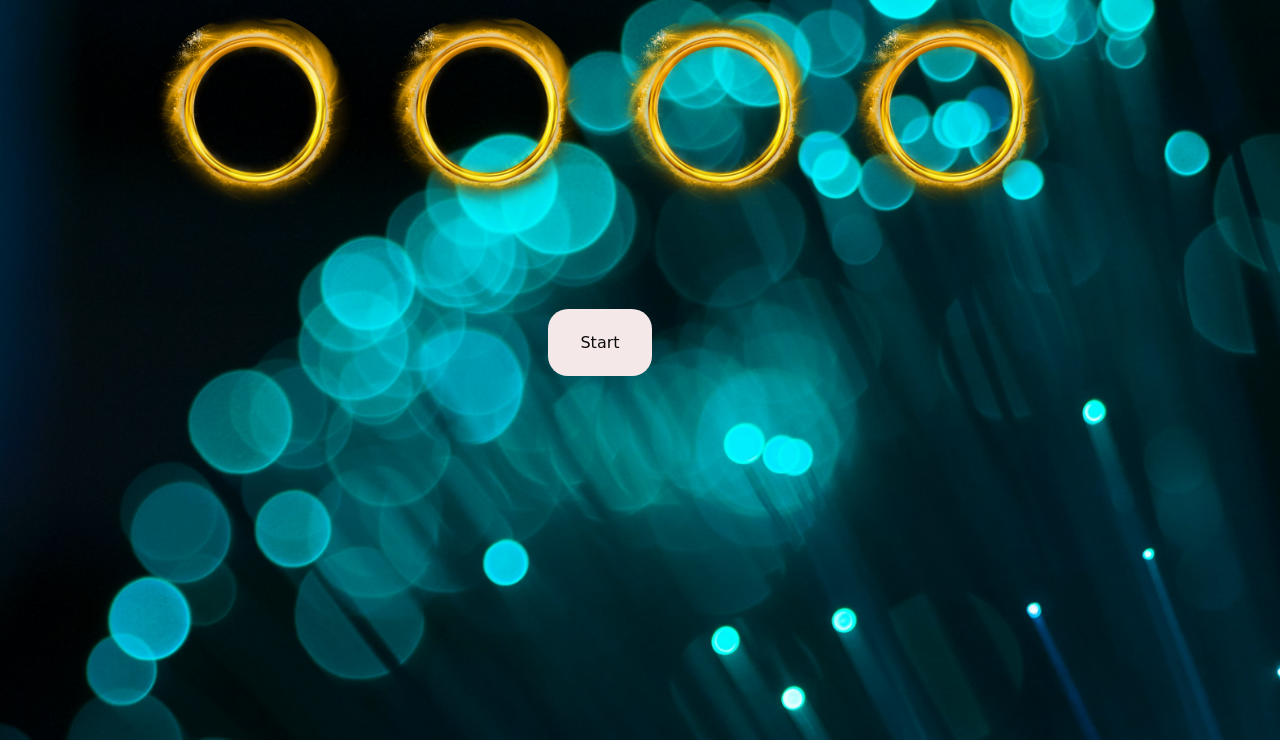
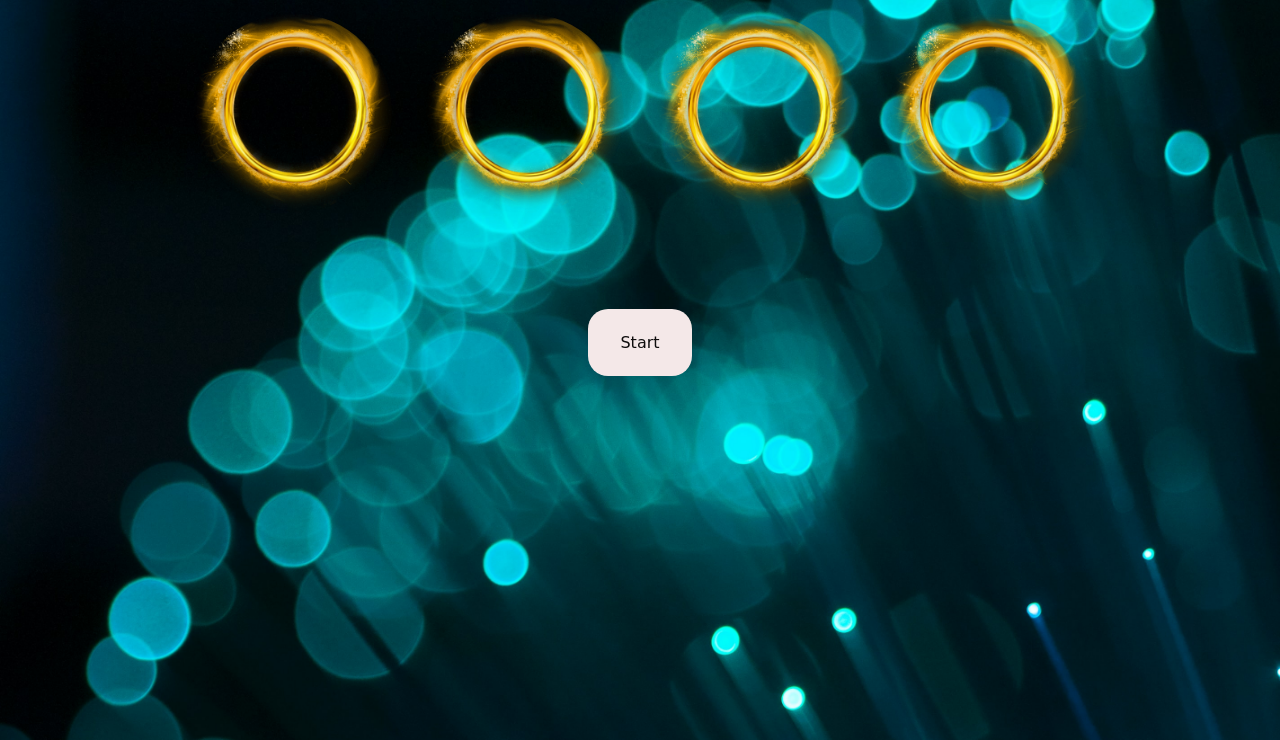
Before and after one commit to sanisaha/speedGame-javascript, a plain HTML site: page index.html in a window 1280 px wide. Shown: the part 60-800 px from the top of the page. Drawn offline with Linux system fonts and the light colour scheme; a web font is replaced by a local one.

Commit message:
css modified

```diff
--- a/style.css
+++ b/style.css
@@ -10,11 +10,8 @@ body {
   background-size: cover;
   background-attachment: fixed;
   text-align: center;
-  justify-content: center;
-  align-items: center;
   min-height: 100vh;
   color: white;
-  max-width: 1200px;
 }
 
 .circles {
```
Also changed, not shown: main.js (line endings or trailing spaces).
